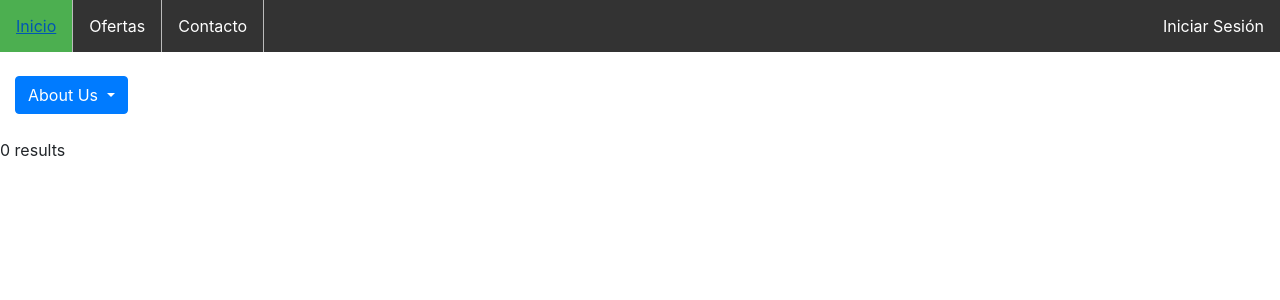
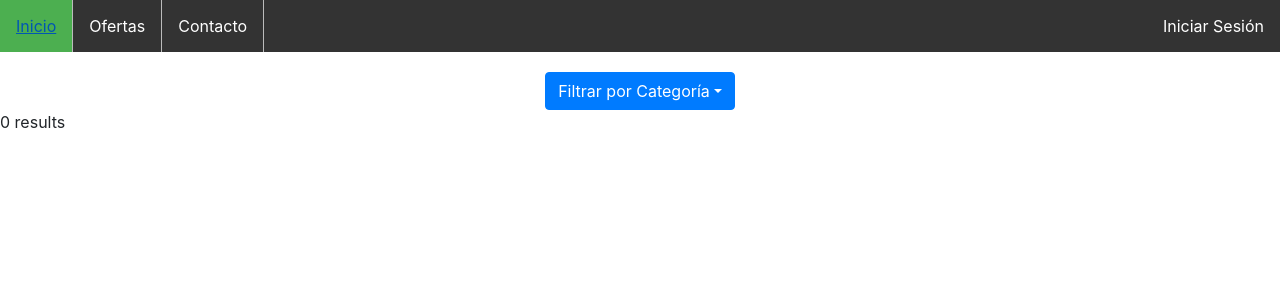
Before and after one commit to kafayng/StudentBooster, a PHP site: page /ofertas.php in a window 1280 px wide. Shown: the top 300 px of the page. Run offline with PHP 8.4, Linux system fonts and the light colour scheme; data that the repository does not hold is empty; some libraries are stand-ins or nearby versions.

```diff
--- a/db.php
+++ b/db.php
@@ -3,7 +3,6 @@
   $username = "root";
   $password = "";
   $dbname = "proyecto";
-  $str = "";
   $conn = new mysqli($servername, $username, $password, $dbname);
   $conn->set_charset("utf8");
 
--- a/ofertas.php
+++ b/ofertas.php
@@ -31,28 +31,20 @@
       <li id="Perfil" style="float:right"><a href="#IniciarSesion">Iniciar Sesión</a></li>
     </ul>
 
-
-
-
-   </style> <div class="container-fluid">
-   <br>
-   <div class="dropdown">
-   <button class="btn btn-primary dropdown-toggle" type="button" id="about-us" data-toggle="dropdown" aria-haspopup="true" aria-expanded="false">
-   About Us
-   </button>
+    <div class="container-fluid">
+      <div class="row" style="margin-top: 20px;">
+        <div class="col"></div>
+        <button class="btn btn-primary dropdown-toggle" type="button" id="about-us" data-toggle="dropdown" aria-haspopup="true" aria-expanded="false">Filtrar por Categoría</button>
         <div class="dropdown-menu" aria-labelledby="about-us">
           <a class="dropdown-item" onclick="filter(0)">Categoría 0</a>
           <a class="dropdown-item" onclick="filter(1)">Categoría 1</a>
           <a class="dropdown-item" onclick="filter(2)">Categoría 2</a>
           <a class="dropdown-item" onclick="filter(3)">Categoría 3</a>
         </div>
-   </div>
-
-   </div>
-   <br>
-   <div id="ofertas">
+        <div class="col"></div>
       </div>
     </div>
+    <div id="ofertas"></div>
   </body>
 
 <!-- Initialize Bootstrap functionality -->
@@ -74,9 +66,6 @@ function filter(num){
                       document.getElementById("ofertas").innerHTML = output;
                   }
 });
-// 	$.get("/getOfertas.php?categoria="+num).done(function(data){
-// 		document.getElementById("ofertas").innerHTML = num;
-// });
 
 }
 
```
Also changed, not shown: getOfertas.php (+19 -12 lines). Lines whose indentation alone changed are shown as unchanged.
